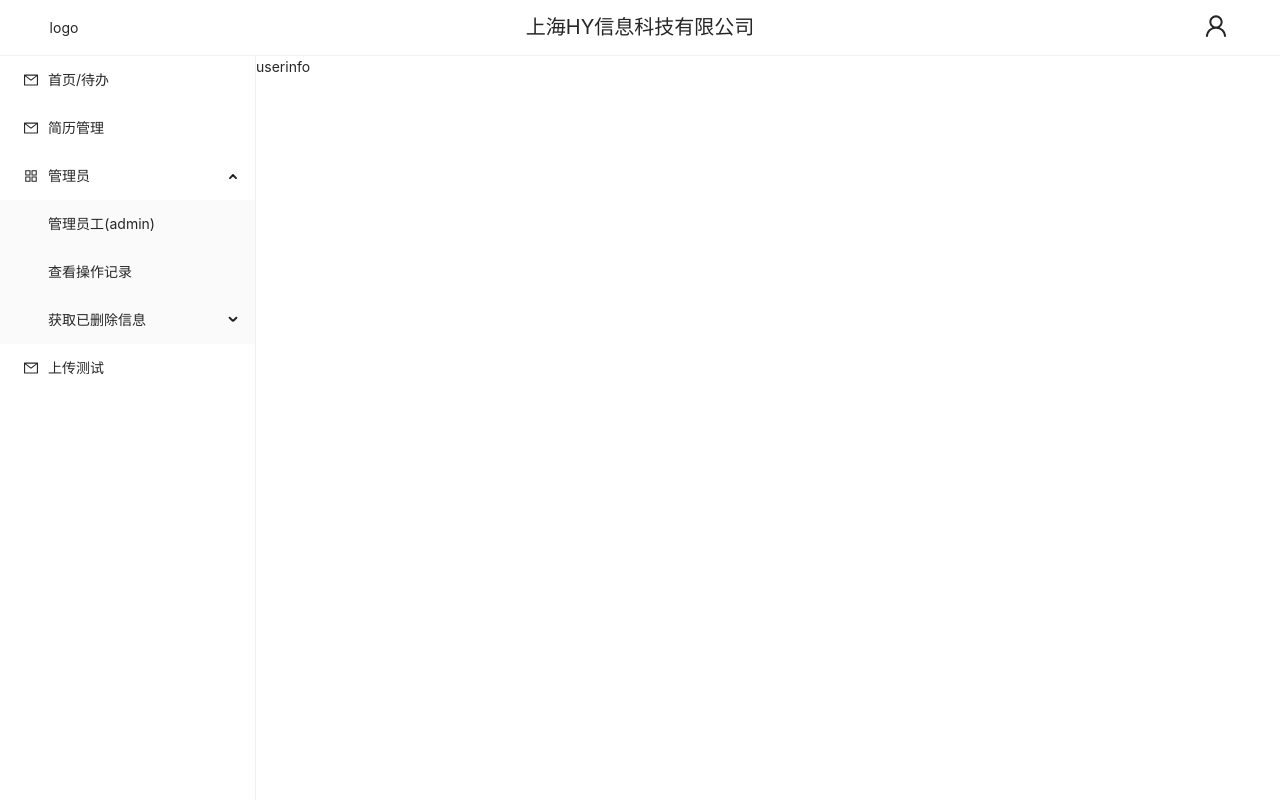
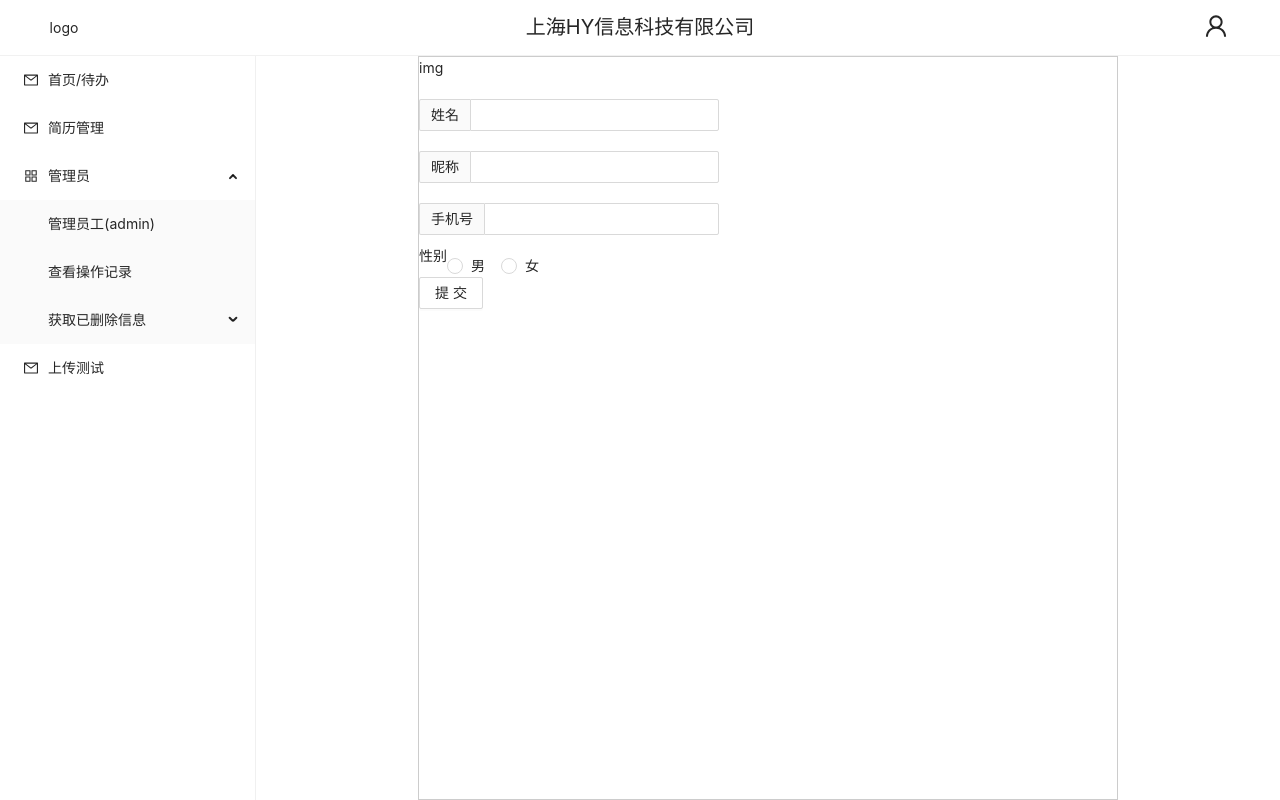
Before and after one commit to focusdroid/react-ts-resume, a React (Create React App) app: page /userinfo in a window 1280 px wide. Built offline with nearby package versions, Linux system fonts and the light colour scheme.

Commit message:
featrue(add):修改新增用户信息的方法

```diff
--- a/src/view/user/User.tsx
+++ b/src/view/user/User.tsx
@@ -1,8 +1,63 @@
-
-const User = () => {
-    return <div>
-        userinfo
+import {ChangeEvent, FC, useState} from "react";
+import {Input, Row, Col, Radio, Button} from 'antd'
+import type { RadioChangeEvent } from 'antd';
+import style from './user.module.css'
+const User:FC = () => {
+    const [name, setName] = useState<string>();
+    const [nickname, setNickName] = useState<string>();
+    const [phone, setPhone] = useState<string>();
+    const [gender, setGender] = useState<string>();
+    const onChange = (e: RadioChangeEvent) => {
+        console.log('radio checked', e.target.value);
+        setGender(e.target.value);
+    };
+    return <div className={style.userbox}>
+        <Row>
+            <Col span={20}>
+                <div>img</div>
+            </Col>
+            <Col span={20} className={`${style.disflex} ${style.aligncenter}`}>
+                <Input
+                    onChange={(e:ChangeEvent<HTMLInputElement>) => setName(e.target.value.trim())}
+                    className={`${style.inputwidth} ${style.mt20}`}
+                    addonBefore="姓名" />
+            </Col>
+            <Col span={20} className={`${style.disflex} ${style.aligncenter}`}>
+                <Input
+                    value={nickname}
+                    onChange={(e:ChangeEvent<HTMLInputElement>) => setNickName(e.target.value.trim())}
+                    className={`${style.inputwidth} ${style.mt20}`}
+                    addonBefore="昵称" />
+            </Col>
+            <Col span={20} className={`${style.disflex} ${style.aligncenter}`}>
+                <Input
+                    value={phone}
+                    maxLength={11}
+                    onChange={(e:ChangeEvent<HTMLInputElement>) => setPhone(e.target.value.trim())}
+                    className={`${style.inputwidth} ${style.mt20}`}
+                    addonBefore="手机号" />
+            </Col>
+            <Col span={20} className={`${style.disflex} ${style.aligncenter}`}>
+                <span>性别</span>
+                <Radio.Group className={`${style.inputwidth} ${style.mt20}`} onChange={onChange} value={gender}>
+                    <Radio value="M">男</Radio>
+                    <Radio value="F">女</Radio>
+                </Radio.Group>
+            </Col>
+            <Col span={20} className={`${style.disflex} ${style.aligncenter}`}>
+                <Button onClick={submit}>提交</Button>
+            </Col>
+        </Row>
     </div>
+    function submit () {
+        const obj = {
+            name,
+            gender,
+            phone,
+            nickname
+        }
+        console.log(obj)
+    }
 }
 
 export default User
--- /dev/null
+++ b/src/view/user/user.module.css
@@ -0,0 +1,18 @@
+.disflex {
+    display: flex;
+}
+.aligncenter {
+    align-items: center;
+}
+.userbox {
+    width: 700px;
+    min-width: 400px;
+    border: 1px solid #ccc;
+    margin: 0 auto;
+}
+.mt20 {
+    margin-top: 20px;
+}
+.inputwidth {
+    width: 300px;
+}
```
